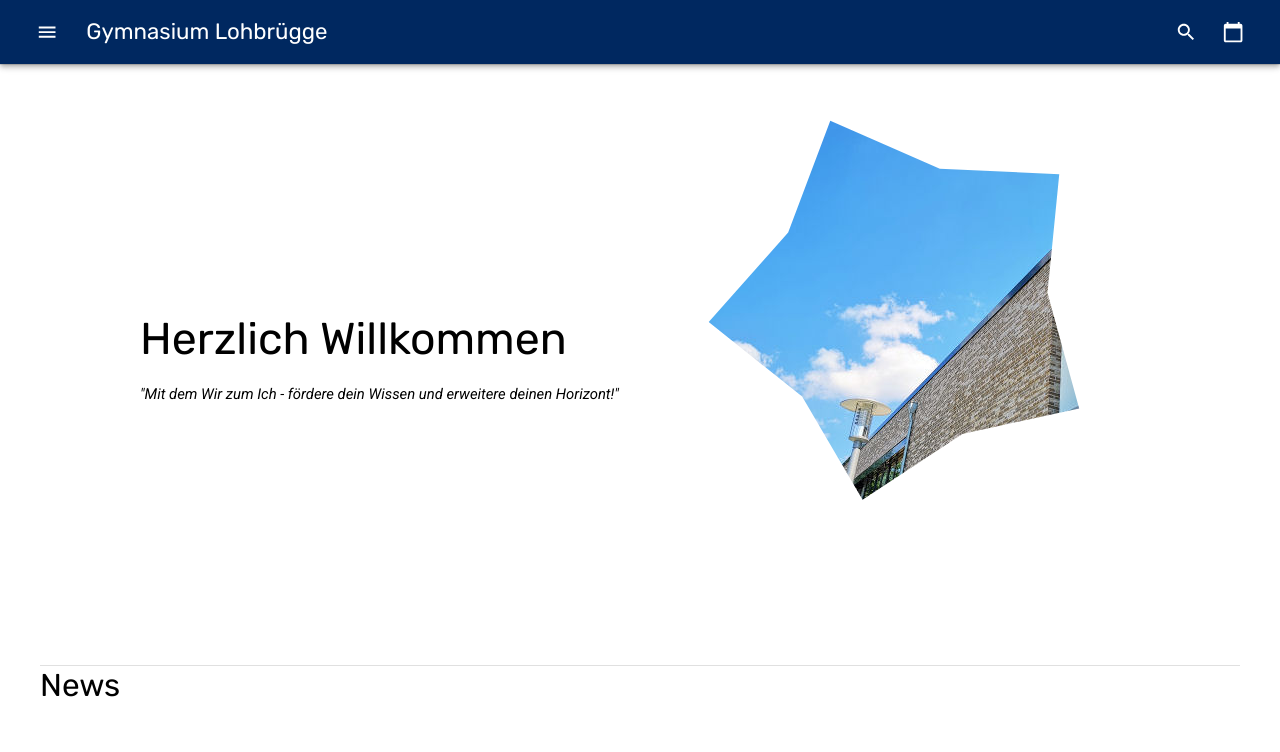
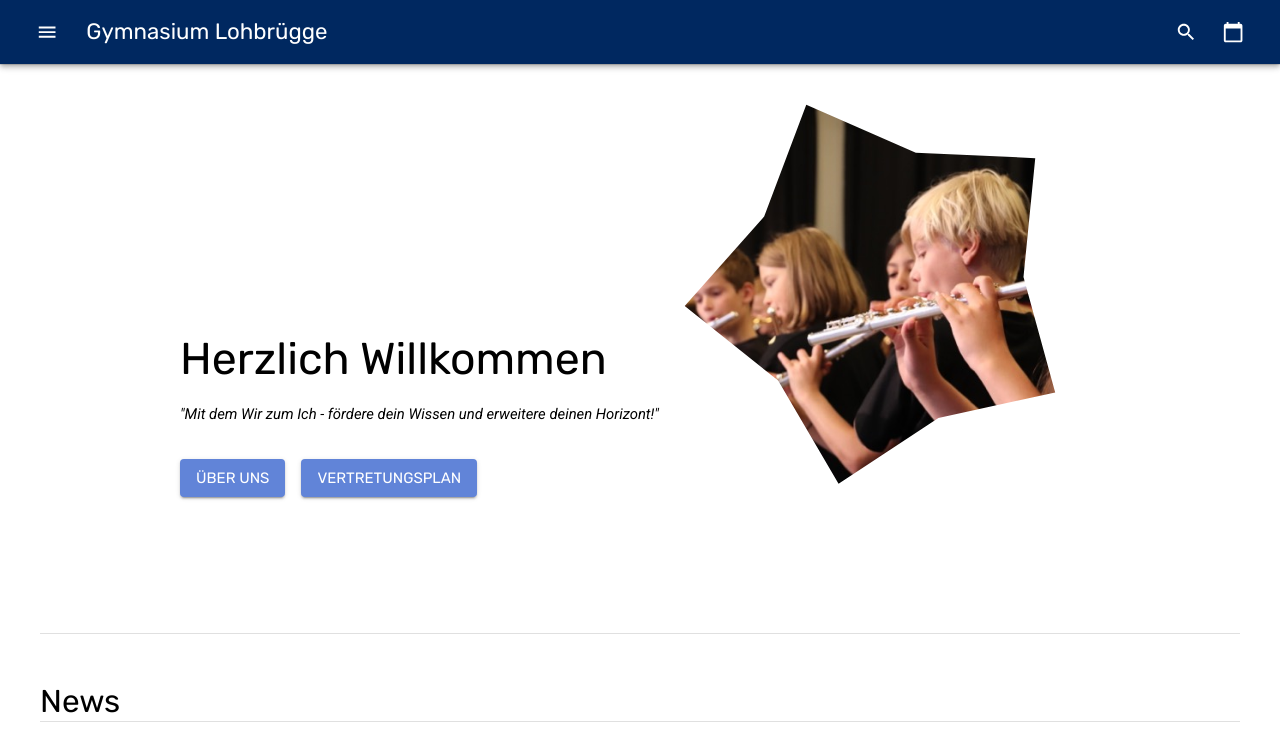
Before and after one commit to nicholas-roether/gyloh-preview, a React (Create React App) app: page / in a window 1280 px wide. Shown: the top 752 px of the page. Built offline with nearby package versions, Linux system fonts and the light colour scheme.

Commit message:
Update styles; implement sections and slideins

```diff
--- a/src/home/Home.tsx
+++ b/src/home/Home.tsx
@@ -1,22 +1,35 @@
-import { Divider, Typography } from "@material-ui/core";
+import { Box, Typography } from "@material-ui/core";
 import React from "react";
 import styled from "styled-components";
+import DefaultButton from "../common/DefaultButton";
+import Section from "../common/Section";
+import SlideIn from "../common/SlideIn";
 import theme from "../theme";
 
 export default class HomePage extends React.Component {
     render() {
         const OpeningWrapper = styled.div`
             display: flex;
-			max-width: 1000px;
+			max-width: 920px;
             justify-content: space-between;
+			align-items: flex-end;
 			margin: 0 auto 8em;
+			${theme.breakpoints.down("sm")} {
+                flex-direction: column-reverse;
+				align-items: center;
+				text-align: center;
+            }
         `;
 
 		const ImageWrapper = styled.div`
+			display: flex;
+			justify-content: center;
             width: 400px;
+			max-width: 80vw;
+			max-height: 80vw;
 			height: 400px;
-            margin: ${theme.spacing(4)}px;
-			/* TODO make this look better */
+			box-shadow: ${theme.shadows[1]};
+            margin: ${theme.spacing(2)}px;
 			clip-path: polygon(
 				30.5699% 3.9297%,
 				57.952% 15.9153%,
@@ -29,13 +42,9 @@ export default class HomePage extends React.Component {
 				0.1803% 54.2427%,
 				20.0409% 31.9043%
 			);
-            ${theme.breakpoints.down("sm")} {
-                display: none;
-            }
         `;
 
         const TextWrapper = styled.span`
-            margin-top: 110px;
 			display: flex;
 			flex-direction: column;
 			justify-content: center;
@@ -43,6 +52,7 @@ export default class HomePage extends React.Component {
 
         return (
             <div>
+				<Section number={1}>
 					<OpeningWrapper>
 						<TextWrapper>
 							<Typography variant="h3" gutterBottom>Herzlich Willkommen</Typography>
@@ -50,13 +60,21 @@ export default class HomePage extends React.Component {
 								fontStyle: "italic",
 								fontWeight: "lighter"
 							}}>"Mit dem Wir zum Ich - fördere dein Wissen und erweitere deinen Horizont!"</Typography>
+							<SlideIn>
+								<Box mt={3}>
+									<DefaultButton to="/about">Über Uns</DefaultButton>
+									<DefaultButton>Vertretungsplan</DefaultButton>
+								</Box>
+							</SlideIn>
 						</TextWrapper>
 						<ImageWrapper>
-						<img src="banner.jpg" alt="Opening Banner" />
+							<img src="galleries/banner/0.jpg" alt="Opening Banner"/>
 						</ImageWrapper>
 					</OpeningWrapper>
-                <Divider />
+				</Section>
+				<Section number={2}>
                 	<Typography variant="h4">News</Typography>
+				</Section >
             </div>
         );
     }
```
Lines whose indentation alone changed are shown as unchanged.
